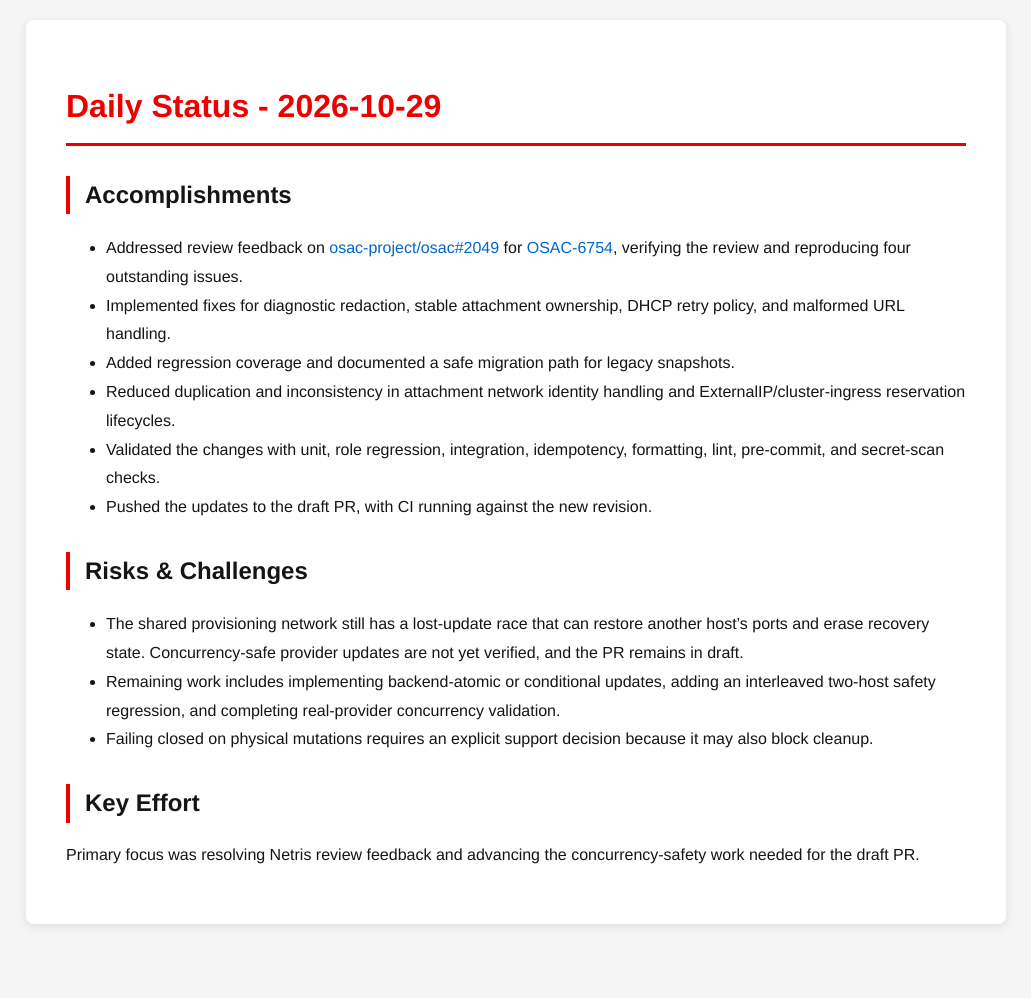
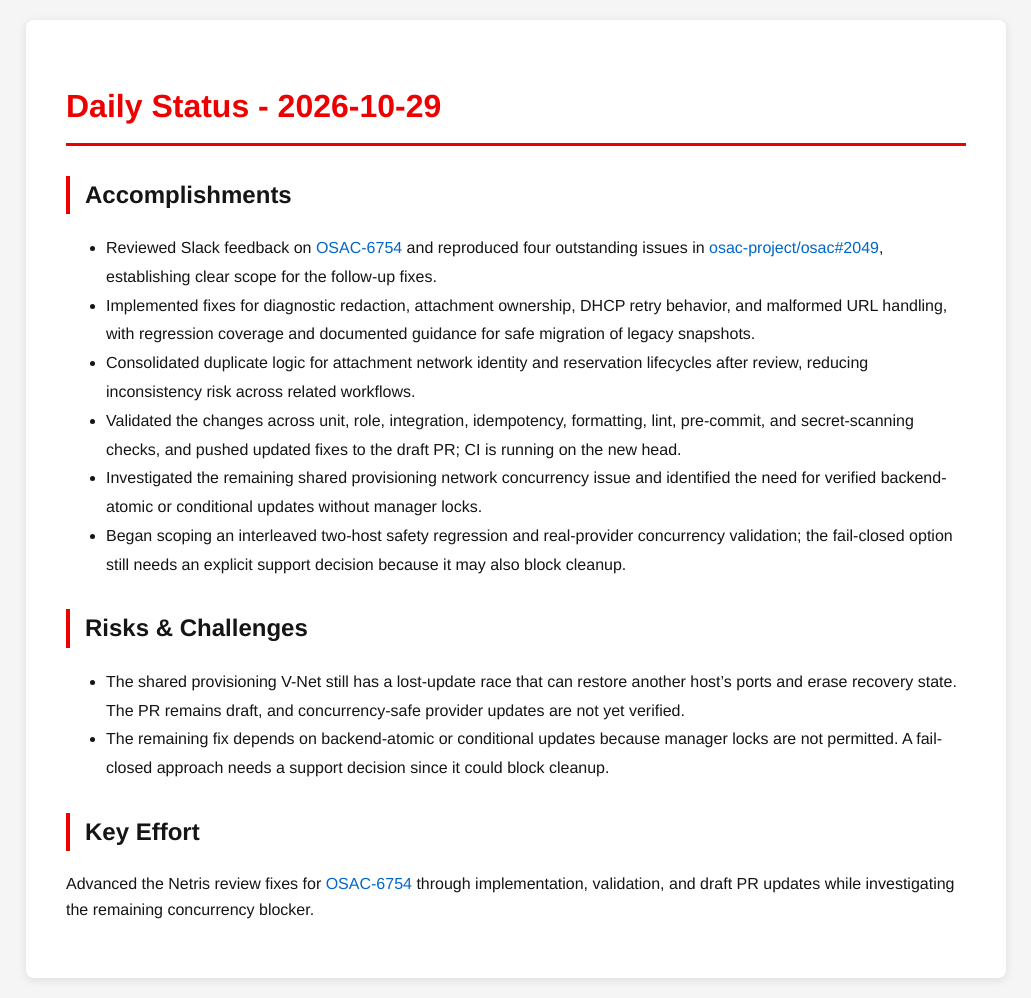
Before and after one commit to tzvatot/daily-status, a Jekyll site: the page built from 2026-10-29.md, in a window 1280 px wide. Shown: the whole page, without its empty margins (124-1155 px from the left). Built offline with Jekyll 4.4.1, drawn with Linux system fonts in a browser that asks for light colours; before the commit the page ends 944 px from its top, so only the background shows below that.

Commit message:
Daily status update - 2026-10-29

```diff
--- a/2026-10-29.md
+++ b/2026-10-29.md
@@ -7,17 +7,16 @@ date: 2026-10-29
 # Daily Status - 2026-10-29
 
 ## Accomplishments
-- Addressed review feedback on [osac-project/osac#2049](https://github.com/osac-project/osac/pull/2049) for [OSAC-6754](https://redhat.atlassian.net/browse/OSAC-6754), verifying the review and reproducing four outstanding issues.
-- Implemented fixes for diagnostic redaction, stable attachment ownership, DHCP retry policy, and malformed URL handling.
-- Added regression coverage and documented a safe migration path for legacy snapshots.
-- Reduced duplication and inconsistency in attachment network identity handling and ExternalIP/cluster-ingress reservation lifecycles.
-- Validated the changes with unit, role regression, integration, idempotency, formatting, lint, pre-commit, and secret-scan checks.
-- Pushed the updates to the draft PR, with CI running against the new revision.
+- Reviewed Slack feedback on [OSAC-6754](https://redhat.atlassian.net/browse/OSAC-6754) and reproduced four outstanding issues in [osac-project/osac#2049](https://github.com/osac-project/osac/pull/2049), establishing clear scope for the follow-up fixes.
+- Implemented fixes for diagnostic redaction, attachment ownership, DHCP retry behavior, and malformed URL handling, with regression coverage and documented guidance for safe migration of legacy snapshots.
+- Consolidated duplicate logic for attachment network identity and reservation lifecycles after review, reducing inconsistency risk across related workflows.
+- Validated the changes across unit, role, integration, idempotency, formatting, lint, pre-commit, and secret-scanning checks, and pushed updated fixes to the draft PR; CI is running on the new head.
+- Investigated the remaining shared provisioning network concurrency issue and identified the need for verified backend-atomic or conditional updates without manager locks.
+- Began scoping an interleaved two-host safety regression and real-provider concurrency validation; the fail-closed option still needs an explicit support decision because it may also block cleanup.
 
 ## Risks & Challenges
-- The shared provisioning network still has a lost-update race that can restore another host's ports and erase recovery state. Concurrency-safe provider updates are not yet verified, and the PR remains in draft.
-- Remaining work includes implementing backend-atomic or conditional updates, adding an interleaved two-host safety regression, and completing real-provider concurrency validation.
-- Failing closed on physical mutations requires an explicit support decision because it may also block cleanup.
+- The shared provisioning V-Net still has a lost-update race that can restore another host's ports and erase recovery state. The PR remains draft, and concurrency-safe provider updates are not yet verified.
+- The remaining fix depends on backend-atomic or conditional updates because manager locks are not permitted. A fail-closed approach needs a support decision since it could block cleanup.
 
 ## Key Effort
-Primary focus was resolving Netris review feedback and advancing the concurrency-safety work needed for the draft PR.
+Advanced the Netris review fixes for [OSAC-6754](https://redhat.atlassian.net/browse/OSAC-6754) through implementation, validation, and draft PR updates while investigating the remaining concurrency blocker.
```
